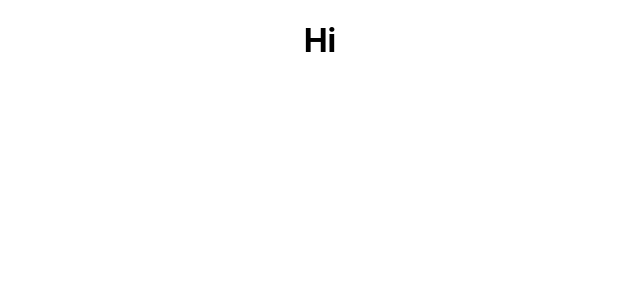
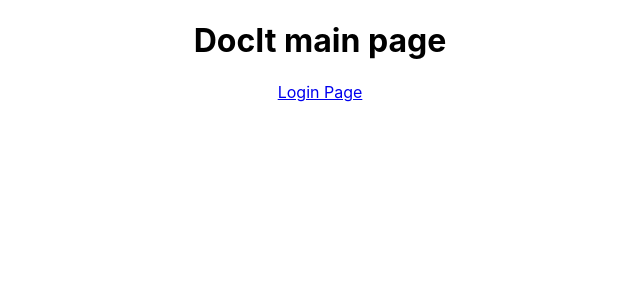
Before and after one commit to DocItdev/docit-web, a React (Create React App) app: page /docit in a window 1280 px wide. Shown: the top 300 px of the page, without its empty margins (320-960 px from the left). Built offline with nearby package versions, Linux system fonts and the light colour scheme.

Commit message:
fixed routes

```diff
--- a/src/App.js
+++ b/src/App.js
@@ -5,7 +5,7 @@ import AppRouter from './routes/AppRouter';
 function App() {
   return (
     <div className="App">
-      <h1>Hi</h1>
+      <AppRouter />
     </div>
   );
 }
--- a/src/pages/DocIt.jsx
+++ b/src/pages/DocIt.jsx
@@ -1,10 +1,14 @@
 import React from 'react';
+import { Link } from 'react-router-dom';
 
 
 export default function DocIt() {
   return (
     <div>
       <h1>DocIt main page</h1>
+      <Link to="/">
+        Login Page
+      </Link>
     </div>
   )
 }
--- a/src/pages/Login.jsx
+++ b/src/pages/Login.jsx
@@ -1,10 +1,14 @@
 import React from 'react';
+import { Link } from 'react-router-dom';
 
 
 export default function Login() {
   return (
     <div>
       <h1>Login page</h1>
+      <Link to="docit">
+        Main Page
+      </Link>
     </div>
   )
 }
--- a/src/routes/AppRouter.jsx
+++ b/src/routes/AppRouter.jsx
@@ -1,23 +1,18 @@
 import React from "react";
 import {
-  BrowserRouter as Router,
+  BrowserRouter,
   Routes,
   Route,
-  Link
 } from "react-router-dom";
 import { Login, DocIt } from '../pages';
 
 export default function AppRouter() {
   return (
-    <Router>
+    <BrowserRouter>
       <Routes>
-        <Route path="/docit">
-          <DocIt />
-        </Route>
-        <Route path="/">
-          <Login />
-        </Route>
+        <Route path="/" element={<Login />} />
+        <Route path="/docit" element={<DocIt />} />
       </Routes>
-  </Router>
+  </BrowserRouter>
   );
 }
```
